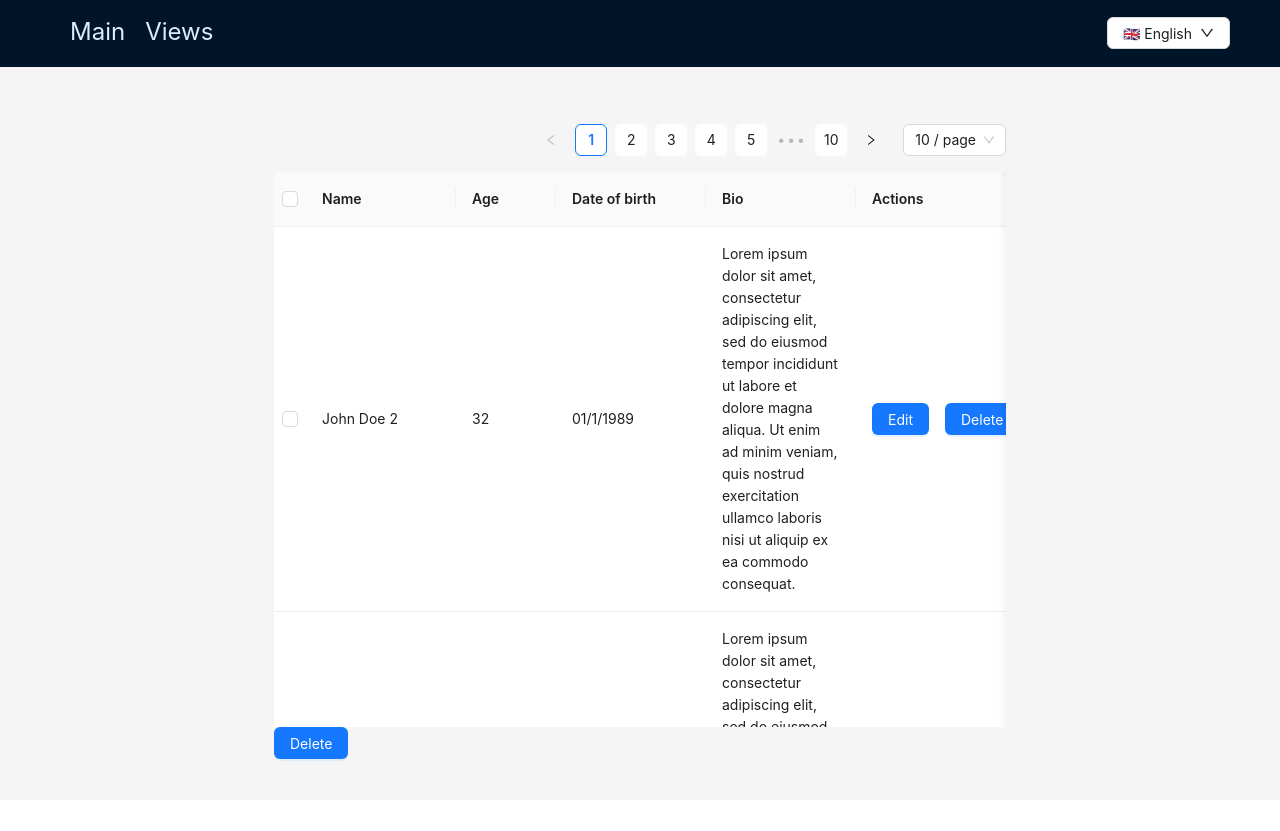
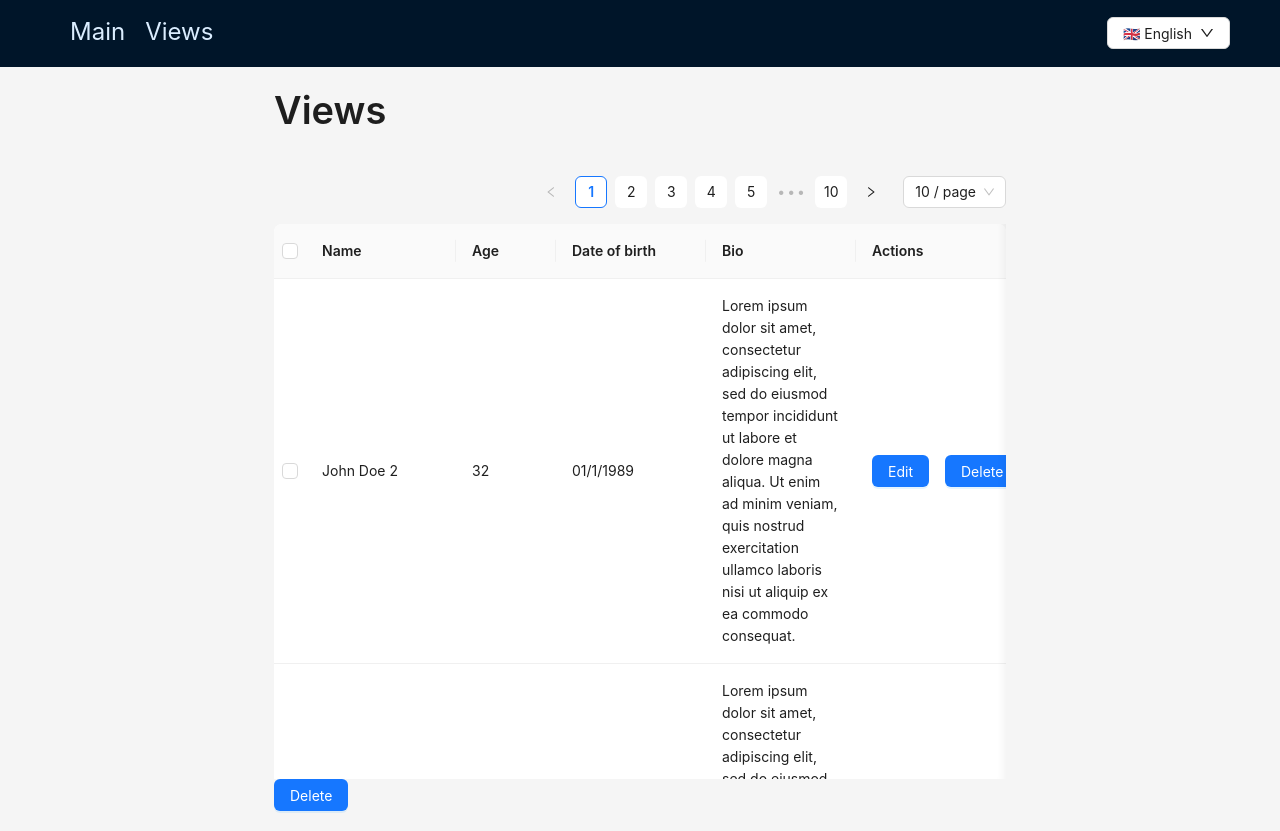
Before and after one commit to przemyslawmatraj/crud-redux-table, a React (Vite) app: page /views in a window 1280 px wide. Before the commit the page ends 800 px from the top, so only its background shows below. Built offline with nearby package versions, Linux system fonts and the light colour scheme.

Commit message:
refactor: routes

```diff
--- a/src/App.tsx
+++ b/src/App.tsx
@@ -5,10 +5,10 @@ import {
   Route,
   Navigate,
 } from "react-router-dom";
-import UserTable from "./features/userTable/UserTable";
 import MainLayout from "./Components/Layout/Layout";
 import NotFound from "./pages/NotFound";
-
+import Main from "./pages/Main";
+import Views from "./pages/Views";
 import { ConfigProvider as AntdProvider } from "antd";
 import plPL from "antd/es/locale/pl_PL";
 import enUS from "antd/es/locale/en_US";
@@ -25,8 +25,8 @@ const router = createBrowserRouter(
   createRoutesFromElements(
     <Route path="/" element={<MainLayout />}>
       <Route path="/" element={<Navigate to="main" />} />
-      <Route path="main" element={<UserTable />} />
-      <Route path="views" element={<UserTable />} />
+      <Route path="main" element={<Main />} />
+      <Route path="views" element={<Views />} />
       <Route path="*" element={<NotFound />} />
     </Route>
   )
--- a/src/features/userTable/UserTable.tsx
+++ b/src/features/userTable/UserTable.tsx
@@ -52,7 +52,7 @@ const columns: ColumnsType<UserType> = [
   },
 ];
 
-const Main = () => {
+const UserTable = () => {
   const [tableParams, setTableParams] = useState({
     pagination: {
       current: 1,
@@ -146,4 +146,4 @@ const DeleteOutlined = ({ record }: { record: UserType }) => {
   );
 };
 
-export default Main;
+export default UserTable;
--- /dev/null
+++ b/src/pages/Main.tsx
@@ -0,0 +1,18 @@
+import { Typography, Space } from "antd";
+import UserTable from "../features/userTable/UserTable";
+import { FormattedMessage } from "react-intl";
+
+const { Title } = Typography;
+
+const Main = () => {
+  return (
+    <Space direction="vertical">
+      <Title>
+        <FormattedMessage id="route.main" />
+      </Title>
+      <UserTable />
+    </Space>
+  );
+};
+
+export default Main;
--- /dev/null
+++ b/src/pages/Views.tsx
@@ -0,0 +1,18 @@
+import { Typography, Space } from "antd";
+import UserTable from "../features/userTable/UserTable";
+import { FormattedMessage } from "react-intl";
+
+const { Title } = Typography;
+
+const Views = () => {
+  return (
+    <Space direction="vertical">
+      <Title>
+        <FormattedMessage id="route.views" />
+      </Title>
+      <UserTable />
+    </Space>
+  );
+};
+
+export default Views;
```
